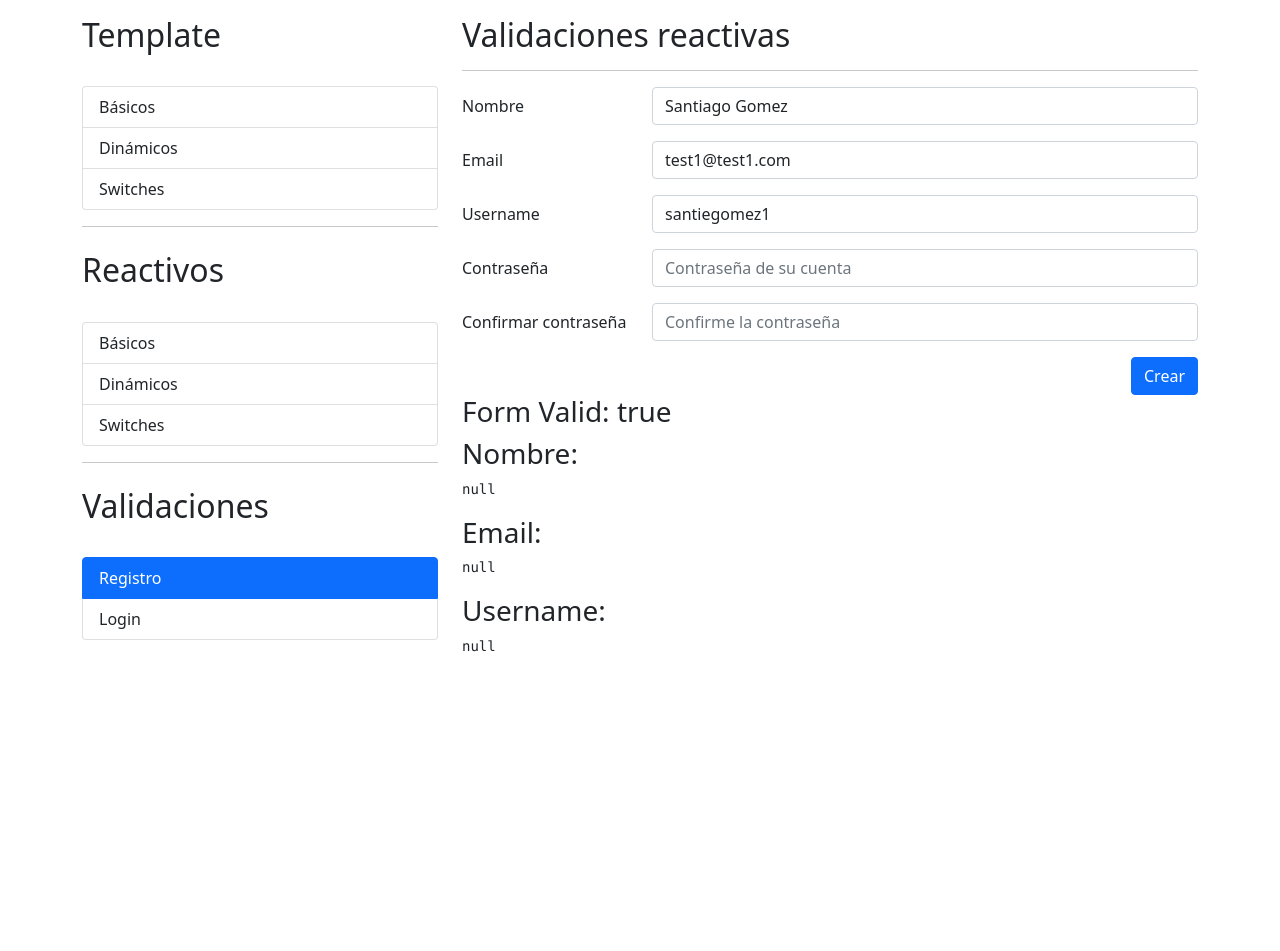
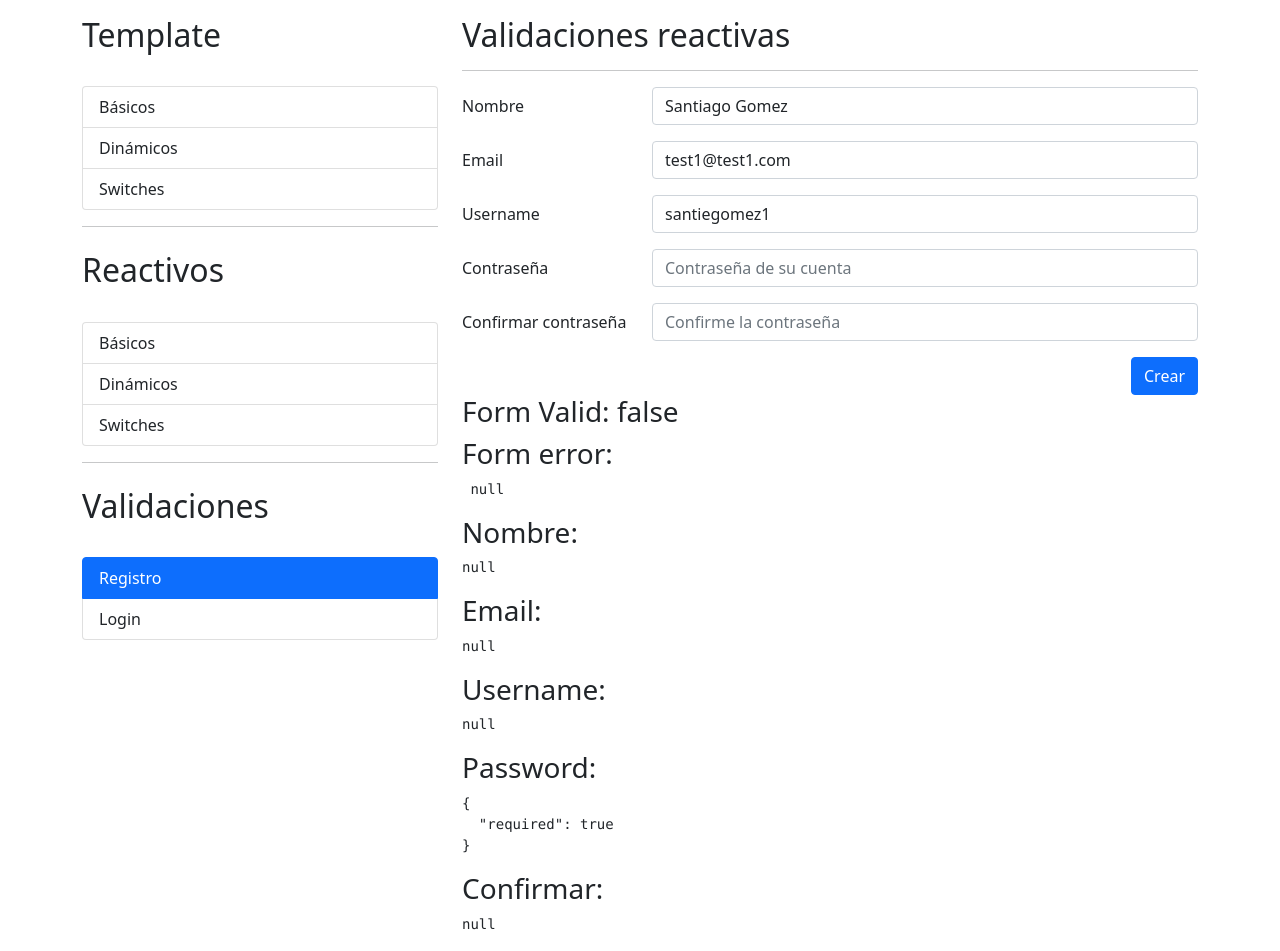
Before and after one commit to santtiago49/06-angular-formulariosApp, an Angular app: page /auth/registro in a window 1280 px wide. Before the commit the page ends 800 px from the top, so only its background shows below. Built offline with nearby package versions, Linux system fonts and the light colour scheme.

Commit message:
validar contraseñas iguales

```diff
--- a/src/app/auth/pages/registro/registro.component.html
+++ b/src/app/auth/pages/registro/registro.component.html
@@ -60,7 +60,12 @@
                 <div class="col-sm-9">
                     <input type="password"
                            class="form-control"
+                           formControlName="password"
                            placeholder="Contraseña de su cuenta">
+                    <span class="form-text text-danger"
+                          *ngIf="campoNoValido('password')">
+                        La contraseña debe ser mayor de 6 digitos
+                    </span>
                 </div>
             </div>
 
@@ -70,7 +75,13 @@
                 <div class="col-sm-9">
                     <input type="password"
                            class="form-control"
+                           formControlName="password2"
                            placeholder="Confirme la contraseña">
+
+                    <span class="form-text text-danger"
+                          *ngIf="campoNoValido('password2')">
+                        Las contraseñas deben de ser iguales
+                    </span>
                 </div>
             </div>
 
@@ -93,6 +104,10 @@
 
 <h3>Form Valid: {{ miFormulario.valid }}</h3>
 
+<h3>Form error:</h3>
+<pre> {{ miFormulario.errors | json}} </pre>
+
+
 <h3>Nombre:</h3>
 <pre>{{ miFormulario.controls.nombre.errors | json }}</pre>
 
@@ -101,3 +116,9 @@
 
 <h3>Username:</h3>
 <pre>{{ miFormulario.controls.username.errors | json }}</pre>
+
+<h3>Password:</h3>
+<pre>{{ miFormulario.controls.password.errors | json }}</pre>
+
+<h3>Confirmar:</h3>
+<pre>{{ miFormulario.controls.password2.errors | json }}</pre>
--- a/src/app/auth/pages/registro/registro.component.ts
+++ b/src/app/auth/pages/registro/registro.component.ts
@@ -1,5 +1,5 @@
 import { Component, OnInit } from '@angular/core';
-import { FormBuilder, FormGroup, Validators } from '@angular/forms';
+import { FormBuilder, FormGroup, Validators, Validator } from '@angular/forms';
 import { ValidatorService } from 'src/app/shared/validator/validator.service';
 
 @Component({
@@ -13,7 +13,11 @@
   miFormulario: FormGroup = this.fb.group({
     nombre: ['', [ Validators.required, Validators.pattern( this.vs.nombreApellidoPattern ) ] ],
     email: ['', [ Validators.required, Validators.pattern( this.vs.emailPattern ) ] ],
-    username: ['', [ Validators.required, this.vs.noPuedeSerSanti ] ]
+    username: ['', [ Validators.required, this.vs.noPuedeSerSanti ] ],
+    password: ['', [ Validators.required, Validators.minLength(6) ] ],
+    password2: ['', [ Validators.required ] ]
+  },{
+    validators: [ this.vs.camposIguales('password', 'password2') ]
   })
 
   constructor( private fb: FormBuilder,
--- a/src/app/shared/validator/validator.service.ts
+++ b/src/app/shared/validator/validator.service.ts
@@ -1,5 +1,5 @@
 import { Injectable } from '@angular/core';
-import { FormControl, ValidationErrors } from '@angular/forms';
+import { AbstractControl, FormControl, ValidationErrors } from '@angular/forms';
 
 @Injectable({
   providedIn: 'root'
@@ -23,4 +23,23 @@
     }
   }
 
+  camposIguales(campo1: string, campo2: string){
+
+    return (formGroup: AbstractControl): ValidationErrors | null  => {
+
+      const pass1 = formGroup.get(campo1)?.value;
+      const pass2 = formGroup.get(campo2)?.value;
+
+      if( pass1 !== pass2) {
+        formGroup.get(campo2)?.setErrors({ noIguales: true })
+        return { noIguales: true }
+      }
+
+      formGroup.get(campo2)?.setErrors(null)
+
+      return null
+    }
+
+  }
+
 }
```
